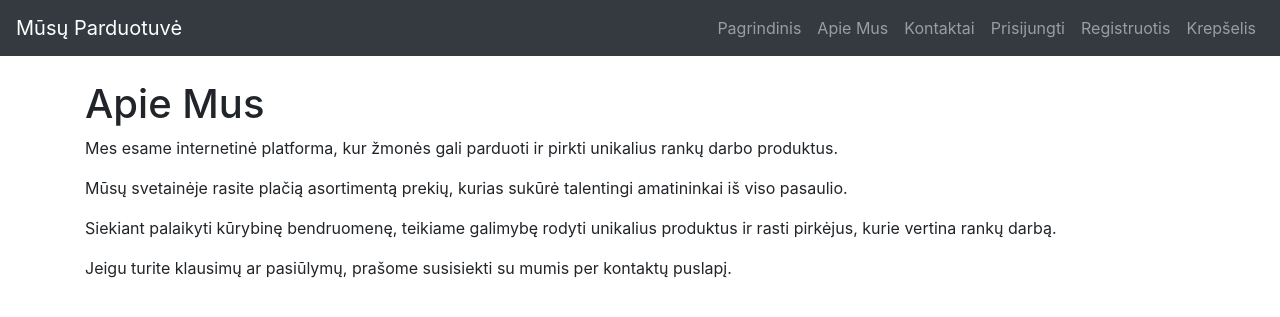
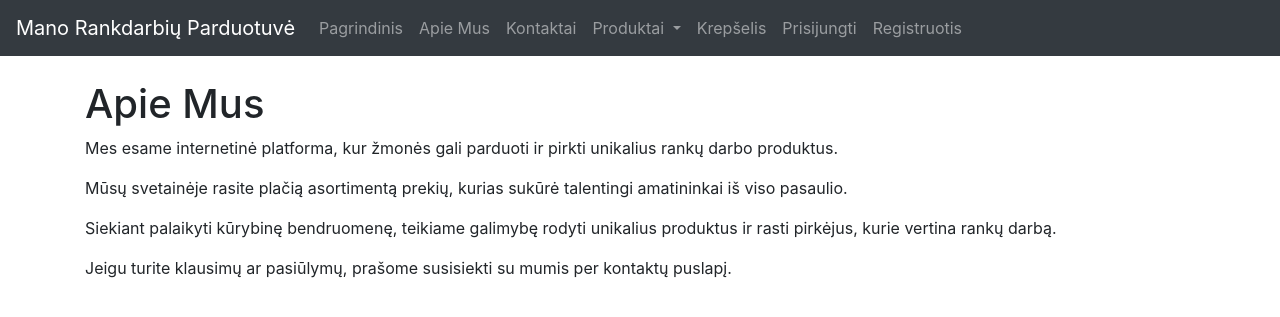
Before and after one commit to ivmu913/Rankdarbiu_pardavimo_svetaine, a Django app: page /about/ in a window 1280 px wide. Shown: the top 317 px of the page. Run offline with Django 4.2, Linux system fonts and the light colour scheme; some libraries are stand-ins or nearby versions.

Commit message:
06-08/21:56 versija

```diff
--- a/svetaine/Rankdarbiai/templates/base.html
+++ b/svetaine/Rankdarbiai/templates/base.html
@@ -9,13 +9,13 @@
 </head>
 <body>
     <nav class="navbar navbar-expand-lg navbar-dark bg-dark">
-        <a class="navbar-brand" href="{% url 'home' %}">Mūsų Parduotuvė</a>
+        <a class="navbar-brand" href="{% url 'home' %}">Mano Rankdarbių Parduotuvė</a>
         <button class="navbar-toggler" type="button" data-toggle="collapse" data-target="#navbarNav"
                 aria-controls="navbarNav" aria-expanded="false" aria-label="Toggle navigation">
             <span class="navbar-toggler-icon"></span>
         </button>
         <div class="collapse navbar-collapse" id="navbarNav">
-            <ul class="navbar-nav ml-auto">
+            <ul class="navbar-nav">
                 <li class="nav-item">
                     <a class="nav-link" href="{% url 'home' %}">Pagrindinis</a>
                 </li>
@@ -25,6 +25,20 @@
                 <li class="nav-item">
                     <a class="nav-link" href="{% url 'contact' %}">Kontaktai</a>
                 </li>
+                <li class="nav-item dropdown">
+                    <a class="nav-link dropdown-toggle" href="#" id="navbarDropdown" role="button" data-toggle="dropdown" aria-haspopup="true" aria-expanded="false">
+                        Produktai
+                    </a>
+                    <div class="dropdown-menu" aria-labelledby="navbarDropdown">
+                        {% for category in categories %}
+                            <a class="dropdown-item" href="{% url 'category_products' category.slug %}">{{ category.name }}</a>
+                        {% endfor %}
+                    </div>
+                </li>
+                <li class="nav-item">
+                    <a class="nav-link" href="{% url 'cart' %}">Krepšelis</a>
+                </li>
+                <!-- Čia pridėkite naujus meniu mygtukus -->
                 {% if user.is_authenticated %}
                     <li class="nav-item">
                         <a class="nav-link" href="{% url 'user_profile' %}">Vartotojo Profilis</a>
@@ -40,9 +54,6 @@
                         <a class="nav-link" href="{% url 'register' %}">Registruotis</a>
                     </li>
                 {% endif %}
-                <li class="nav-item">
-                    <a class="nav-link" href="{% url 'cart' %}">Krepšelis</a>
-                </li>
             </ul>
         </div>
     </nav>
--- a/svetaine/Rankdarbiai/templates/home.html
+++ b/svetaine/Rankdarbiai/templates/home.html
@@ -2,7 +2,7 @@
 
 {% block content %}
   <div class="jumbotron">
-    <h1>Sveiki atvykę į mano svetainę!</h1>
+    <h1>Sveiki atvykę į  Rankdarbių Parduotuvė!</h1>
     <p>Esame didžiausia rankų darbo kūrinių rinkmena Lietuvoje.</p>
     <a href="{% url 'products' %}" class="btn btn-primary">Peržiūrėti kūrinius</a>
   </div>
--- a/svetaine/svetaine/settings.py
+++ b/svetaine/svetaine/settings.py
@@ -27,6 +27,8 @@ DEBUG = True
 
 ALLOWED_HOSTS = []
 
+LOGIN_URL = 'login'
+LOGOUT_REDIRECT_URL = 'home'
 
 # Application definition
 
--- a/svetaine/svetaine/urls.py
+++ b/svetaine/svetaine/urls.py
@@ -21,4 +21,5 @@ urlpatterns = [
     path('admin/', admin.site.urls),
     path('', include('Rankdarbiai.urls')),
     path('login/', auth_views.LoginView.as_view(template_name='login.html'), name='login'),
+    path('logout/', auth_views.LogoutView.as_view(), name='logout'),
 ]
```
Also changed, not shown: svetaine/Rankdarbiai/static/css/styles.css (added, +38 -0 lines), svetaine/Rankdarbiai/views.py (line endings or trailing spaces).
